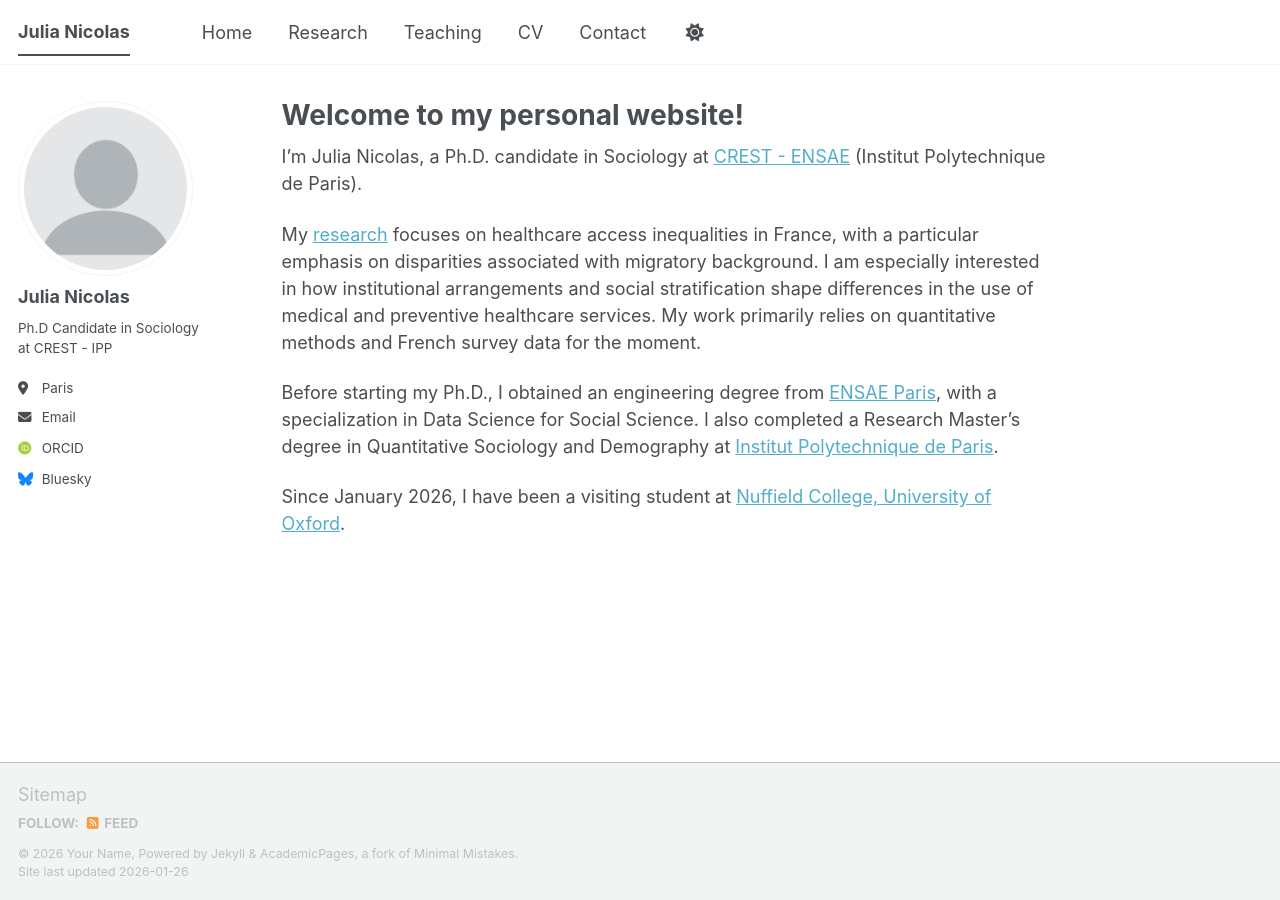
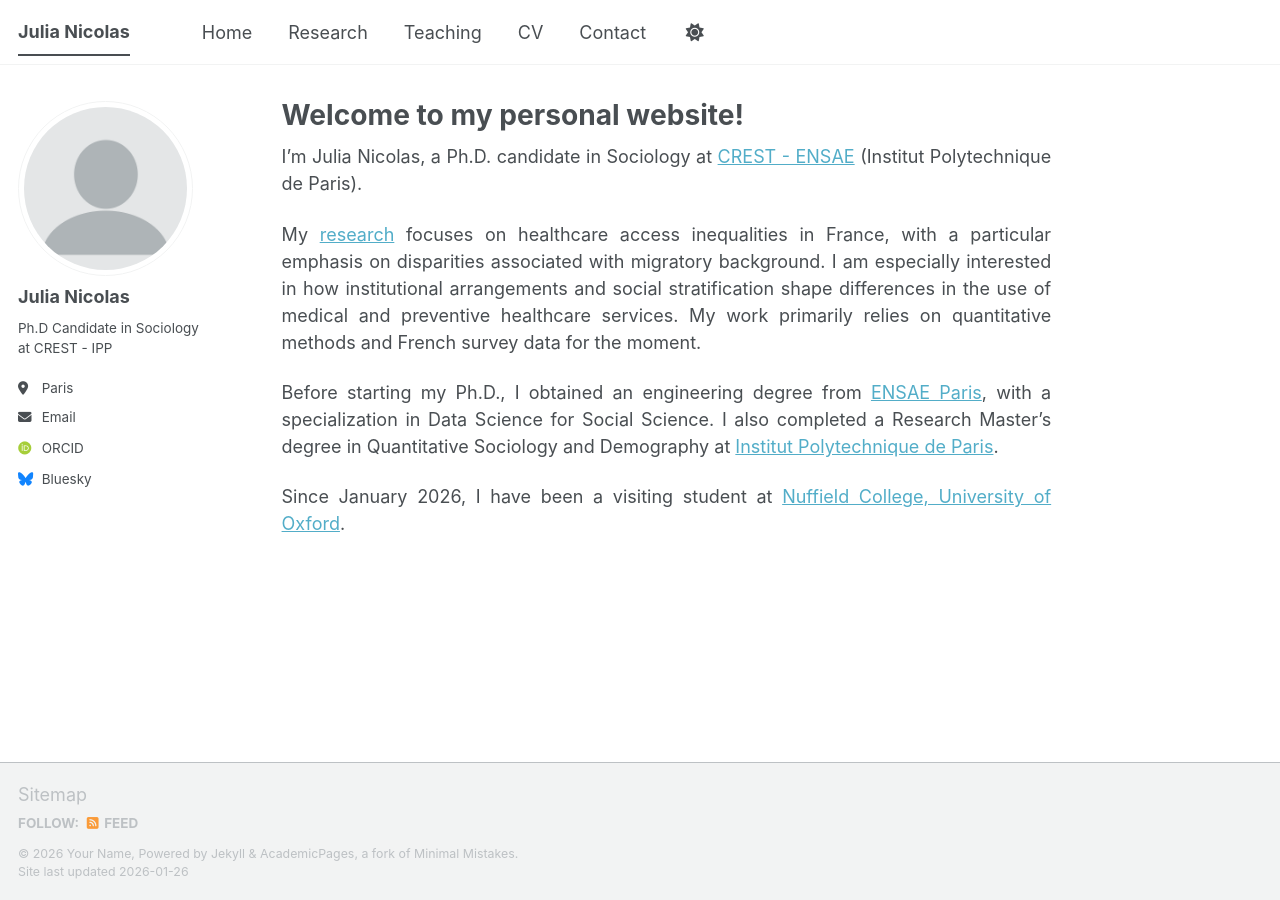
Before and after one commit to Julia-Nicolas/julia-nicolas.github.io, a Jekyll site: the page built from _pages/about.md, in a window 1280 px wide. Built offline with Jekyll 4.4.1, drawn with Linux system fonts in a browser that asks for light colours; some web fonts are replaced; a script bundle is joined from its source files by our own code; library files that are not in the unit come from our copies.

Commit message:
Update main.scss

```diff
--- a/assets/css/main.scss
+++ b/assets/css/main.scss
@@ -41,3 +41,9 @@
     "vendor/font-awesome/solid",
     "vendor/font-awesome/brands"
 ;
+
+/* Custom styles */
+
+.page__content p {
+  text-align: justify;
+}
```
